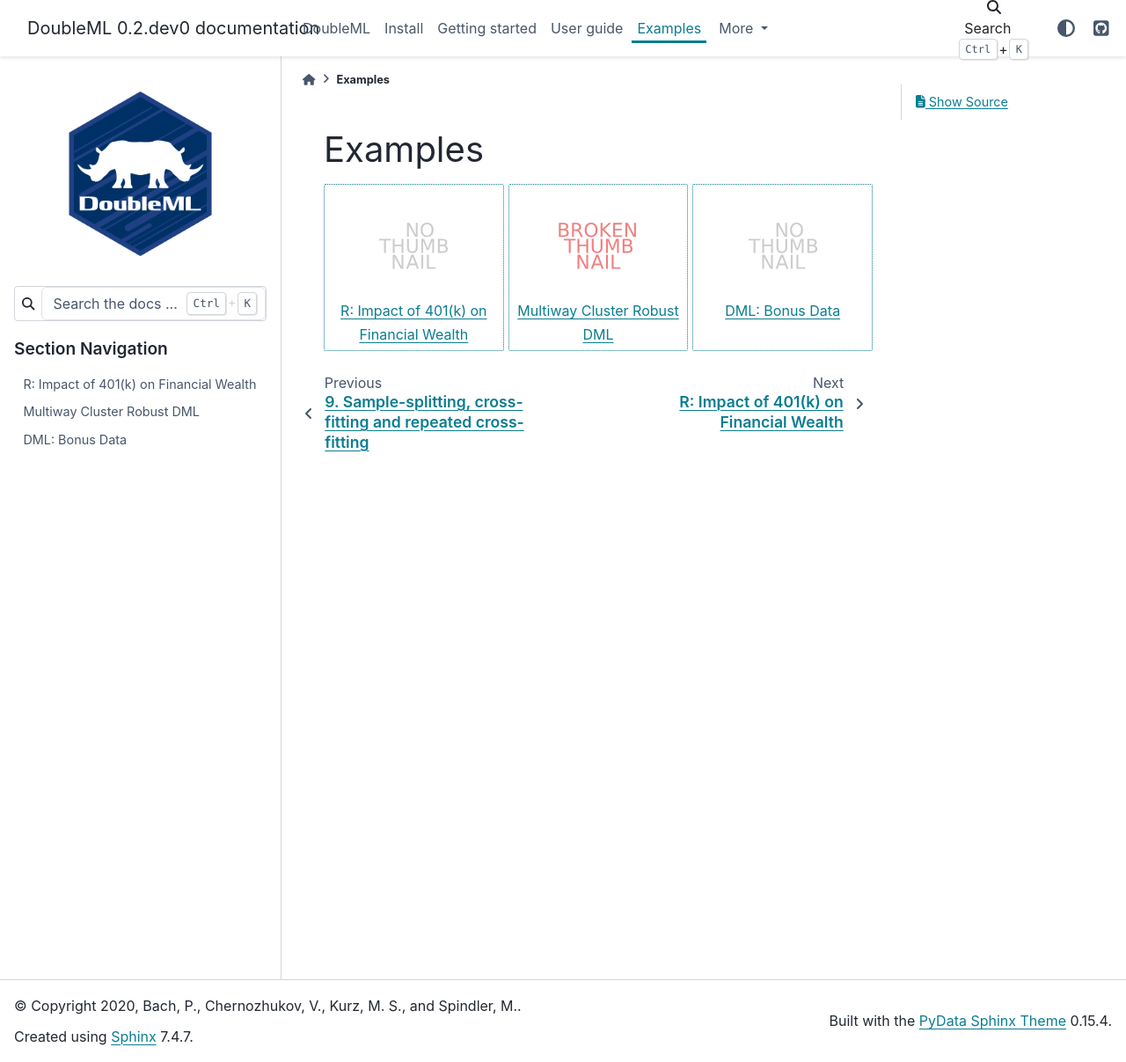
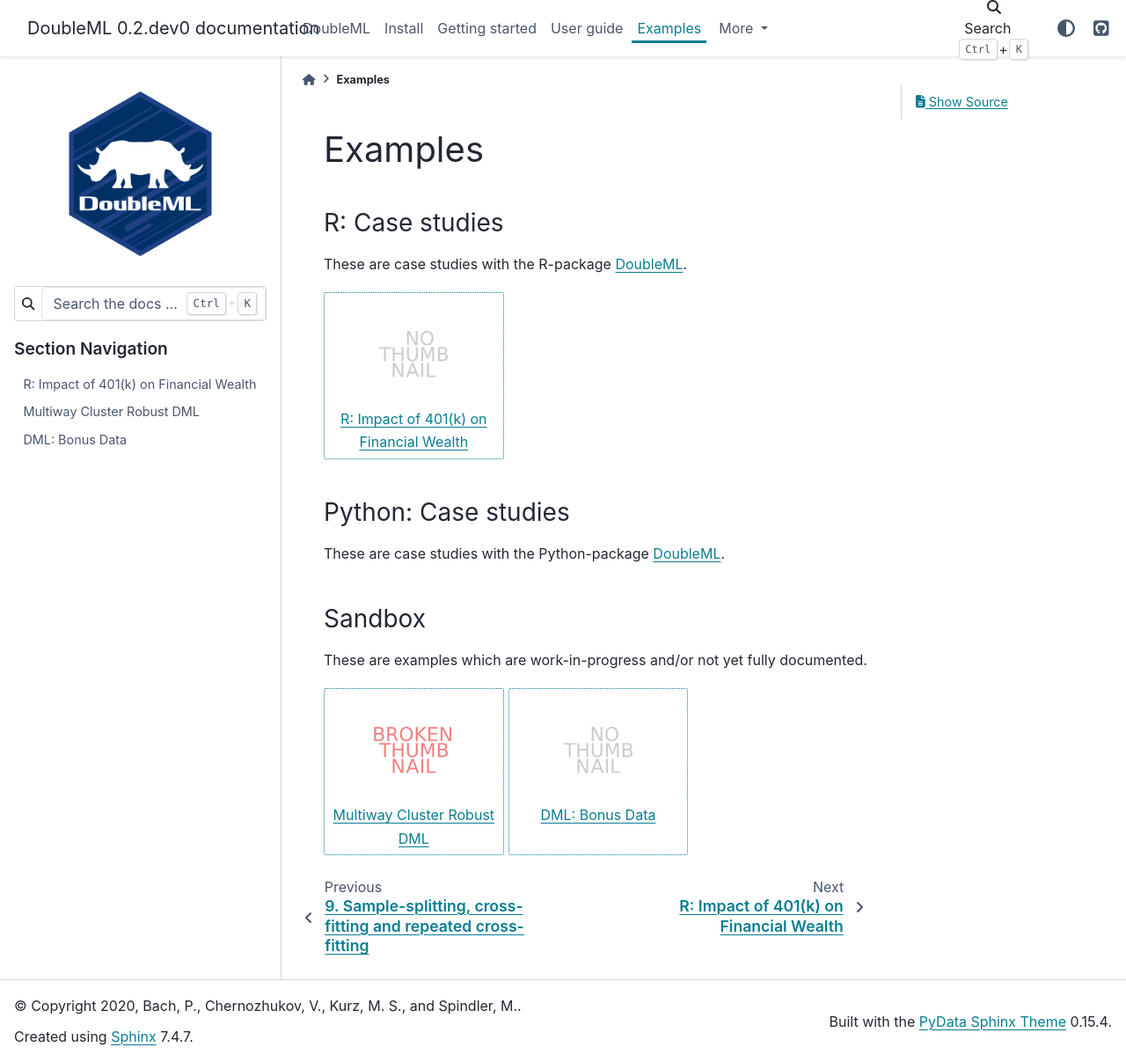
Before and after one commit to DoubleML/doubleml-docs, a Sphinx documentation site: the page built from doc/examples/index.rst, in a window 1280 px wide and 1207 px high. Shown: the whole window at 88% size. Built offline with Sphinx 7.4.7 and the PyData theme 0.15.4, drawn with Linux system fonts in a browser that asks for light colours.

```diff
--- a/doc/examples/index.rst
+++ b/doc/examples/index.rst
@@ -4,10 +4,36 @@
 Examples
 ==========
 
+|start-h3| R: Case studies |end-h3|
+
+These are case studies with the R-package :ref:`DoubleML <doubleml_package>`.
+
 .. nbgallery::
-    :name: example-gallery
+    :name: case-studies-r
     :glob:
 
     R_double_ml_pension.ipynb
+
+|start-h3| Python: Case studies |end-h3|
+
+These are case studies with the Python-package :ref:`DoubleML <doubleml_package>`.
+
+|start-h3| Sandbox |end-h3|
+
+These are examples which are work-in-progress and/or not yet fully documented.
+
+.. nbgallery::
+    :name: sandbox
+    :glob:
+    :maxdepth: 1
+
     double_ml_multiway_cluster.ipynb
     double_ml_bonus_data.ipynb
+
+.. |start-h3| raw:: html
+
+     <h3>
+
+.. |end-h3| raw:: html
+
+     </h3>
```
